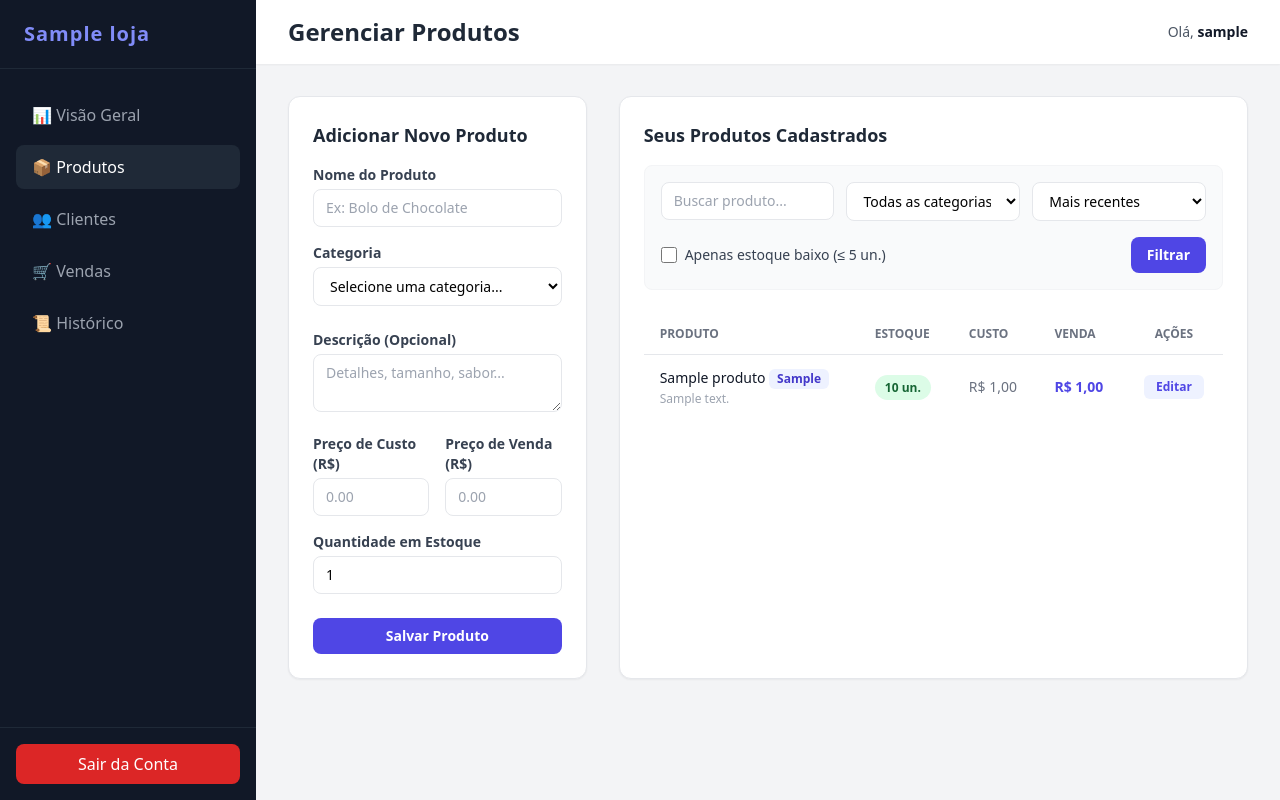
After one commit to Irlamfernandes/projeto_saas, a Django app: page /dashboard/produtos/ in a window 1280 px wide. The commit adds this page. Run offline with Django 5.2, Linux system fonts and the light colour scheme; a user stored in the database is signed in; tables that the repository leaves empty hold one stand-in row (values such as "Sample post"); some libraries are stand-ins or nearby versions.

Commit message:
Adiciona modal de edição de produtos, view e rota correspondente

```diff
--- a/config/settings.py
+++ b/config/settings.py
@@ -38,6 +38,7 @@ INSTALLED_APPS = [
     'django.contrib.messages',
     'django.contrib.staticfiles',
     'infrastructure.apps.InfrastructureConfig',
+    'interfaces'
 ]
 
 MIDDLEWARE = [
--- a/config/urls.py
+++ b/config/urls.py
@@ -2,13 +2,18 @@ from django.contrib import admin
 from django.urls import path
 from django.shortcuts import redirect
 from django.contrib.auth.views import LogoutView
-from interfaces.views import login_view, dashboard_view, alterar_senha_view
-
+from interfaces.views import (
+    login_view, dashboard_view, alterar_senha_view, produtos_view,
+    produto_editar_view
+)
 urlpatterns = [
-    path('', lambda request: redirect('login', permanent=False)), # Redireciona a raiz para o login
+    path('', lambda request: redirect('login', permanent=False)),
     path('admin/', admin.site.urls),
     path('login/', login_view, name='login'),
     path('dashboard/', dashboard_view, name='dashboard'),
-    path('alterar-senha/', alterar_senha_view, name='alterar_senha'), # <-- ADICIONE ESTA LINHA
+    path('alterar-senha/', alterar_senha_view, name='alterar_senha'),
     path('logout/', LogoutView.as_view(next_page='login'), name='logout'),
+
+    path('dashboard/produtos/', produtos_view, name='produtos'),
+    path('produtos/editar/<int:pk>/', produto_editar_view, name='editar_produto'),
 ]
--- a/infrastructure/models/__init__.py
+++ b/infrastructure/models/__init__.py
@@ -1,2 +1,3 @@
 from .loja_model import LojaModel
 from .usuario_model import UsuarioModel
+from .produto import Produto
--- /dev/null
+++ b/interfaces/templates/interfaces/base.html
@@ -0,0 +1,77 @@
+<!DOCTYPE html>
+<html lang="pt-br">
+<head>
+    <meta charset="UTF-8">
+    <meta name="viewport" content="width=device-width, initial-scale=1.0">
+    <title>{% block title %}SaaS de Gestão{% endblock %}</title>
+    <script src="https://cdn.tailwindcss.com"></script>
+</head>
+<body class="bg-gray-100 font-sans antialiased">
+
+    <div class="flex h-screen overflow-hidden">
+
+        <!-- Sidebar / Menu Lateral -->
+        <aside class="w-64 bg-gray-900 text-white flex flex-col justify-between hidden md:flex">
+            <div>
+                <!-- Logo / Título Dinâmico -->
+                <div class="px-6 py-5 border-b border-gray-800">
+                    <a href="{% url 'dashboard' %}" class="text-xl font-bold tracking-wider text-indigo-400">
+                        {{ request.user.loja.nome_loja|default:"Minha Loja" }}
+                    </a>
+                </div>
+
+                <!-- Links de Navegação -->
+                <nav class="mt-6 px-4 space-y-2">
+                    <a href="{% url 'dashboard' %}" class="flex items-center px-4 py-2.5 {% if request.resolver_match.url_name == 'dashboard' %}bg-gray-800 text-white{% else %}text-gray-400 hover:bg-gray-800 hover:text-white{% endif %} rounded-lg font-medium transition">
+                        📊 Visão Geral
+                    </a>
+                    <!-- Links futuros que vamos implementar -->
+                    <a href="{% url 'produtos' %}" class="flex items-center px-4 py-2.5 {% if request.resolver_match.url_name == 'produtos' %}bg-gray-800 text-white{% else %}text-gray-400 hover:bg-gray-800 hover:text-white{% endif %} rounded-lg transition font-medium">
+                        📦 Produtos
+                    </a>
+                    <a href="#" class="flex items-center px-4 py-2.5 text-gray-400 hover:bg-gray-800 hover:text-white rounded-lg transition font-medium">
+                        👥 Clientes
+                    </a>
+                    <a href="#" class="flex items-center px-4 py-2.5 text-gray-400 hover:bg-gray-800 hover:text-white rounded-lg transition font-medium">
+                        🛒 Vendas
+                    </a>
+                    <a href="#" class="flex items-center px-4 py-2.5 text-gray-400 hover:bg-gray-800 hover:text-white rounded-lg transition font-medium">
+                        📜 Histórico
+                    </a>
+                </nav>
+            </div>
+
+            <!-- Rodapé da Sidebar (Logout) -->
+            <div class="p-4 border-t border-gray-800">
+                <form action="{% url 'logout' %}" method="POST">
+                    {% csrf_token %}
+                    <button type="submit" class="w-full flex items-center justify-center bg-red-600 hover:bg-red-700 text-white px-4 py-2 rounded-lg transition font-medium">
+                        Sair da Conta
+                    </button>
+                </form>
+            </div>
+        </aside>
+
+        <!-- Conteúdo Principal -->
+        <div class="flex-1 flex flex-col overflow-y-auto">
+
+            <!-- Topbar / Cabeçalho -->
+            <header class="bg-white shadow-sm px-8 py-4 flex justify-between items-center">
+                <h2 class="text-2xl font-bold text-gray-800">{% block header_title %}Painel{% endblock %}</h2>
+                <div class="flex items-center space-x-4">
+                    <span class="text-sm font-medium text-gray-600">Olá, <strong class="text-gray-900">{{ request.user.username }}</strong></span>
+                </div>
+            </header>
+
+            <!-- Área de Conteúdo Dinâmico -->
+            <main class="p-8">
+                {% block content %}
+                {% endblock %}
+            </main>
+
+        </div>
+
+    </div>
+
+</body>
+</html>
--- /dev/null
+++ b/interfaces/templates/interfaces/produtos.html
@@ -0,0 +1,271 @@
+{% extends 'interfaces/base.html' %}
+
+{% block title %}Produtos - Gestão{% endblock %}
+
+{% block header_title %}Gerenciar Produtos{% endblock %}
+
+{% block content %}
+<div class="grid grid-cols-1 lg:grid-cols-3 gap-8">
+
+    <!-- Coluna da Esquerda: Formulário de Cadastro Rápido -->
+    <div class="bg-white p-6 rounded-xl shadow-sm border border-gray-200 h-fit">
+        <h3 class="text-lg font-bold text-gray-800 mb-4">Adicionar Novo Produto</h3>
+
+        <form method="POST">
+            {% csrf_token %}
+            <div class="mb-4">
+                <label class="block text-gray-700 text-sm font-semibold mb-1">Nome do Produto</label>
+                <input type="text" name="nome" required placeholder="Ex: Bolo de Chocolate" class="w-full px-3 py-2 border rounded-lg focus:outline-none focus:ring-2 focus:ring-indigo-500 text-sm">
+            </div>
+
+            <!-- CAMPO DE CATEGORIA COM SELECT TRADICIONAL + OPÇÃO DE DIGITAR NOVO -->
+            <div class="mb-4">
+                <label class="block text-gray-700 text-sm font-semibold mb-1">Categoria</label>
+
+                <select id="select-categoria" class="w-full px-3 py-2 border rounded-lg focus:outline-none focus:ring-2 focus:ring-indigo-500 text-sm bg-white mb-2" onchange="tratarMudancaCategoria(this)">
+                    <option value="">Selecione uma categoria...</option>
+                    {% for cat in categorias_existentes %}
+                        <option value="{{ cat }}">{{ cat }}</option>
+                    {% endfor %}
+                    <option value="__novo__">➕ Digitar nova categoria...</option>
+                </select>
+
+                <input type="text" id="input-nova-categoria" name="categoria" placeholder="Digite o nome da nova categoria..." class="w-full px-3 py-2 border rounded-lg focus:outline-none focus:ring-2 focus:ring-indigo-500 text-sm hidden">
+
+                <script>
+                    function tratarMudancaCategoria(select) {
+                        const inputNova = document.getElementById('input-nova-categoria');
+                        if (select.value === '__novo__') {
+                            select.removeAttribute('name');
+                            inputNova.classList.remove('hidden');
+                            inputNova.setAttribute('required', 'true');
+                            inputNova.focus();
+                        } else {
+                            select.setAttribute('name', 'categoria');
+                            inputNova.classList.remove('required');
+                            inputNova.classList.add('hidden');
+                            inputNova.value = '';
+                        }
+                    }
+
+                    window.addEventListener('DOMContentLoaded', () => {
+                        const select = document.getElementById('select-categoria');
+                        if (select.options.length <= 2) {
+                            select.value = '__novo__';
+                            tratarMudancaCategoria(select);
+                        }
+                    });
+                </script>
+            </div>
+
+            <div class="mb-4">
+                <label class="block text-gray-700 text-sm font-semibold mb-1">Descrição (Opcional)</label>
+                <textarea name="descricao" rows="2" placeholder="Detalhes, tamanho, sabor..." class="w-full px-3 py-2 border rounded-lg focus:outline-none focus:ring-2 focus:ring-indigo-500 text-sm"></textarea>
+            </div>
+
+            <div class="grid grid-cols-2 gap-4 mb-4">
+                <div>
+                    <label class="block text-gray-700 text-sm font-semibold mb-1">Preço de Custo (R$)</label>
+                    <input type="number" step="0.01" name="preco_custo" placeholder="0.00" class="w-full px-3 py-2 border rounded-lg focus:outline-none focus:ring-2 focus:ring-indigo-500 text-sm">
+                </div>
+                <div>
+                    <label class="block text-gray-700 text-sm font-semibold mb-1">Preço de Venda (R$)</label>
+                    <input type="number" step="0.01" name="preco_venda" required placeholder="0.00" class="w-full px-3 py-2 border rounded-lg focus:outline-none focus:ring-2 focus:ring-indigo-500 text-sm">
+                </div>
+            </div>
+
+            <div class="mb-6">
+                <label class="block text-gray-700 text-sm font-semibold mb-1">Quantidade em Estoque</label>
+                <input type="number" name="quantidade_estoque" value="1" min="0" required class="w-full px-3 py-2 border rounded-lg focus:outline-none focus:ring-2 focus:ring-indigo-500 text-sm">
+            </div>
+
+            <button type="submit" class="w-full bg-indigo-600 hover:bg-indigo-700 text-white font-bold py-2 px-4 rounded-lg transition text-sm">
+                Salvar Produto
+            </button>
+        </form>
+    </div>
+
+    <!-- Coluna da Direita: Tabela de Produtos Cadastrados com Filtros -->
+    <div class="lg:col-span-2 bg-white p-6 rounded-xl shadow-sm border border-gray-200">
+        <h3 class="text-lg font-bold text-gray-800 mb-4">Seus Produtos Cadastrados</h3>
+
+        <!-- BARRA DE FILTROS E ORDENAÇÃO -->
+        <form method="GET" class="space-y-3 mb-6 bg-gray-50 p-4 rounded-lg border border-gray-100">
+            <div class="grid grid-cols-1 sm:grid-cols-3 gap-3">
+                <div>
+                    <input type="text" name="q" value="{{ filtro_busca }}" placeholder="Buscar produto..." class="w-full px-3 py-2 border rounded-lg bg-white text-sm focus:outline-none focus:ring-2 focus:ring-indigo-500">
+                </div>
+
+                <div>
+                    <select name="categoria" class="w-full px-3 py-2 border rounded-lg bg-white text-sm focus:outline-none focus:ring-2 focus:ring-indigo-500">
+                        <option value="">Todas as categorias</option>
+                        {% for cat in categorias_existentes %}
+                            <option value="{{ cat }}" {% if filtro_categoria == cat %}selected{% endif %}>{{ cat }}</option>
+                        {% endfor %}
+                    </select>
+                </div>
+
+                <div>
+                    <select name="ordem" class="w-full px-3 py-2 border rounded-lg bg-white text-sm focus:outline-none focus:ring-2 focus:ring-indigo-500">
+                        <option value="-data_criacao" {% if filtro_ordem == '-data_criacao' %}selected{% endif %}>Mais recentes</option>
+                        <option value="nome" {% if filtro_ordem == 'nome' %}selected{% endif %}>Nome (A-Z)</option>
+                        <option value="preco_venda" {% if filtro_ordem == 'preco_venda' %}selected{% endif %}>Menor Preço</option>
+                        <option value="-preco_venda" {% if filtro_ordem == '-preco_venda' %}selected{% endif %}>Maior Preço</option>
+                        <option value="quantidade_estoque" {% if filtro_ordem == 'quantidade_estoque' %}selected{% endif %}>Menor Estoque</option>
+                        <option value="-quantidade_estoque" {% if filtro_ordem == '-quantidade_estoque' %}selected{% endif %}>Maior Estoque</option>
+                    </select>
+                </div>
+            </div>
+
+            <div class="flex flex-wrap items-center justify-between pt-1">
+                <label class="flex items-center space-x-2 text-sm text-gray-700 cursor-pointer">
+                    <input type="checkbox" name="baixo_estoque" value="1" {% if filtro_baixo_estoque %}checked{% endif %} class="rounded border-gray-300 text-indigo-600 focus:ring-indigo-500 w-4 h-4">
+                    <span>Apenas estoque baixo (≤ 5 un.)</span>
+                </label>
+
+                <div class="flex gap-2">
+                    {% if filtro_busca or filtro_categoria or filtro_baixo_estoque or filtro_ordem != '-data_criacao' %}
+                    <a href="{% url 'produtos' %}" class="bg-gray-200 hover:bg-gray-300 text-gray-700 px-3 py-2 rounded-lg text-sm transition font-semibold text-center">
+                        Limpar Filtros
+                    </a>
+                    {% endif %}
+                    <button type="submit" class="bg-indigo-600 hover:bg-indigo-700 text-white px-4 py-2 rounded-lg text-sm transition font-semibold">
+                        Filtrar
+                    </button>
+                </div>
+            </div>
+        </form>
+
+        <div class="overflow-x-auto">
+            <table class="w-full text-left border-collapse">
+                <thead>
+                    <tr class="border-b border-gray-200 text-gray-500 text-xs uppercase font-semibold">
+                        <th class="py-3 px-4">Produto</th>
+                        <th class="py-3 px-4">Estoque</th>
+                        <th class="py-3 px-4">Custo</th>
+                        <th class="py-3 px-4">Venda</th>
+                        <th class="py-3 px-4 text-center">Ações</th>
+                    </tr>
+                </thead>
+                <tbody class="divide-y divide-gray-100 text-sm text-gray-700">
+                    {% for produto in produtos %}
+                    <tr class="hover:bg-gray-50 transition">
+                        <td class="py-3 px-4 font-medium text-gray-900">
+                            {{ produto.nome }}
+                            {% if produto.categoria %}
+                            <span class="inline-block bg-indigo-50 text-indigo-700 text-xs font-semibold px-2 py-0.5 rounded-md mt-0.5">
+                                {{ produto.categoria }}
+                            </span>
+                            {% endif %}
+                            {% if produto.descricao %}
+                            <span class="block text-xs text-gray-400 font-normal mt-0.5">{{ produto.descricao }}</span>
+                            {% endif %}
+                        </td>
+                        <td class="py-3 px-4">
+                            <span class="px-2.5 py-1 rounded-full text-xs font-semibold {% if produto.quantidade_estoque > 5 %}bg-green-100 text-green-800{% else %}bg-yellow-100 text-yellow-800{% endif %}">
+                                {{ produto.quantidade_estoque }} un.
+                            </span>
+                        </td>
+                        <td class="py-3 px-4 text-gray-500">R$ {{ produto.preco_custo }}</td>
+                        <td class="py-3 px-4 font-bold text-indigo-600">R$ {{ produto.preco_venda }}</td>
+                        <td class="py-3 px-4 text-center">
+                            <button type="button"
+                                    onclick="abrirModalEdicao('{{ produto.id }}', '{{ produto.nome|escapejs }}', '{{ produto.categoria|default:''|escapejs }}', '{{ produto.descricao|default:''|escapejs }}', '{{ produto.preco_custo|default:0|stringformat:'.2f' }}', '{{ produto.preco_venda|stringformat:'.2f' }}', '{{ produto.quantidade_estoque }}')"
+                                    class="text-indigo-600 hover:text-indigo-900 bg-indigo-50 hover:bg-indigo-100 px-3 py-1 rounded-md text-xs font-semibold transition">
+                                Editar
+                            </button>
+                        </td>
+                    </tr>
+                    {% empty %}
+                    <tr>
+                        <td colspan="5" class="text-center py-8 text-gray-400">
+                            Nenhum produto encontrado com os filtros informados.
+                        </td>
+                    </tr>
+                    {% endfor %}
+                </tbody>
+            </table>
+        </div>
+    </div>
+
+</div>
+
+<!-- MODAL DE EDIÇÃO FLUTUANTE -->
+<div id="modal-edicao" class="fixed inset-0 bg-black bg-opacity-50 hidden items-center justify-center z-50 p-4">
+    <div class="bg-white p-6 rounded-xl shadow-lg border border-gray-200 max-w-lg w-full">
+        <div class="flex justify-between items-center mb-4">
+            <h3 class="text-lg font-bold text-gray-800">Editar Produto</h3>
+            <button type="button" onclick="fecharModalEdicao()" class="text-gray-400 hover:text-gray-600 font-bold text-lg">&times;</button>
+        </div>
+
+        <form id="form-edicao" method="POST">
+            {% csrf_token %}
+
+            <div class="mb-4">
+                <label class="block text-gray-700 text-sm font-semibold mb-1">Nome do Produto</label>
+                <input type="text" id="edit-nome" name="nome" required class="w-full px-3 py-2 border rounded-lg focus:outline-none focus:ring-2 focus:ring-indigo-500 text-sm">
+            </div>
+
+            <div class="mb-4">
+                <label class="block text-gray-700 text-sm font-semibold mb-1">Categoria</label>
+                <input type="text" id="edit-categoria" name="categoria" placeholder="Ex: Roupas, Doces..." class="w-full px-3 py-2 border rounded-lg focus:outline-none focus:ring-2 focus:ring-indigo-500 text-sm">
+            </div>
+
+            <div class="mb-4">
+                <label class="block text-gray-700 text-sm font-semibold mb-1">Descrição (Opcional)</label>
+                <textarea id="edit-descricao" name="descricao" rows="2" class="w-full px-3 py-2 border rounded-lg focus:outline-none focus:ring-2 focus:ring-indigo-500 text-sm"></textarea>
+            </div>
+
+            <div class="grid grid-cols-2 gap-4 mb-4">
+                <div>
+                    <label class="block text-gray-700 text-sm font-semibold mb-1">Preço de Custo (R$)</label>
+                    <input type="number" step="0.01" id="edit-preco-custo" name="preco_custo" class="w-full px-3 py-2 border rounded-lg focus:outline-none focus:ring-2 focus:ring-indigo-500 text-sm">
+                </div>
+                <div>
+                    <label class="block text-gray-700 text-sm font-semibold mb-1">Preço de Venda (R$)</label>
+                    <input type="number" step="0.01" id="edit-preco-venda" name="preco_venda" required class="w-full px-3 py-2 border rounded-lg focus:outline-none focus:ring-2 focus:ring-indigo-500 text-sm">
+                </div>
+            </div>
+
+            <div class="mb-6">
+                <label class="block text-gray-700 text-sm font-semibold mb-1">Quantidade em Estoque</label>
+                <input type="number" id="edit-estoque" name="quantidade_estoque" min="0" required class="w-full px-3 py-2 border rounded-lg focus:outline-none focus:ring-2 focus:ring-indigo-500 text-sm">
+            </div>
+
+            <div class="flex items-center gap-3">
+                <button type="button" onclick="fecharModalEdicao()" class="w-1/2 bg-gray-200 hover:bg-gray-300 text-gray-700 font-bold py-2 px-4 rounded-lg transition text-center text-sm">
+                    Cancelar
+                </button>
+                <button type="submit" class="w-1/2 bg-indigo-600 hover:bg-indigo-700 text-white font-bold py-2 px-4 rounded-lg transition text-sm">
+                    Salvar Alterações
+                </button>
+            </div>
+        </form>
+    </div>
+</div>
+
+<script>
+    function abrirModalEdicao(id, nome, categoria, descricao, precoCusto, precoVenda, estoque) {
+        const modal = document.getElementById('modal-edicao');
+        const form = document.getElementById('form-edicao');
+
+        form.action = `/produtos/editar/${id}/`;
+
+        document.getElementById('edit-nome').value = nome;
+        document.getElementById('edit-categoria').value = categoria;
+        document.getElementById('edit-descricao').value = descricao;
+        document.getElementById('edit-preco-custo').value = precoCusto;
+        document.getElementById('edit-preco-venda').value = precoVenda;
+        document.getElementById('edit-estoque').value = estoque;
+
+        modal.classList.remove('hidden');
+        modal.classList.add('flex');
+    }
+
+    function fecharModalEdicao() {
+        const modal = document.getElementById('modal-edicao');
+        modal.classList.remove('flex');
+        modal.classList.add('hidden');
+    }
+</script>
+{% endblock %}
--- a/interfaces/views/__init__.py
+++ b/interfaces/views/__init__.py
@@ -1,3 +1,5 @@
 from .login_view import login_view
 from .dashboard_view import dashboard_view
 from .alterar_senha_view import alterar_senha_view
+from .produtos_view import produtos_view
+from .produto_editar_view import produto_editar_view
--- /dev/null
+++ b/interfaces/views/produtos_view.py
@@ -0,0 +1,65 @@
+from django.shortcuts import render, redirect
+from django.contrib.auth.decorators import login_required
+from infrastructure.models.produto import Produto
+
+@login_required
+def produtos_view(request):
+    loja_usuario = request.user.loja
+
+    produtos = Produto.objects.filter(loja=loja_usuario)
+
+    # --- CAPTURANDO PARÂMETROS DE FILTRO E ORDENAÇÃO ---
+    busca = request.GET.get('q', '').strip()
+    categoria_filtro = request.GET.get('categoria', '').strip()
+    ordenacao = request.GET.get('ordem', '-data_criacao')
+    baixo_estoque = request.GET.get('baixo_estoque')
+
+    # Aplicando filtro de busca por nome
+    if busca:
+        produtos = produtos.filter(nome__icontains=busca)
+
+    # Aplicando filtro por categoria
+    if categoria_filtro:
+        produtos = produtos.filter(categoria=categoria_filtro)
+
+    # Aplicando filtro de estoque baixo (<= 5 unidades)
+    if baixo_estoque:
+        produtos = produtos.filter(quantidade_estoque__lte=5)
+
+    # Aplicando ordenação
+    if ordenacao in ['nome', '-nome', 'preco_venda', '-preco_venda', 'quantidade_estoque', '-quantidade_estoque', '-data_criacao']:
+        produtos = produtos.order_by(ordenacao)
+    else:
+        produtos = produtos.order_by('-data_criacao')
+
+    if request.method == 'POST':
+        nome = request.POST.get('nome')
+        categoria = request.POST.get('categoria')
+        descricao = request.POST.get('descricao')
+        preco_custo = request.POST.get('preco_custo') or 0
+        preco_venda = request.POST.get('preco_venda')
+        quantidade_estoque = request.POST.get('quantidade_estoque') or 0
+
+        Produto.objects.create(
+            loja=loja_usuario,
+            nome=nome,
+            categoria=categoria,
+            descricao=descricao,
+            preco_custo=preco_custo,
+            preco_venda=preco_venda,
+            quantidade_estoque=quantidade_estoque
+        )
+        return redirect('produtos')
+
+    categorias_qs = Produto.objects.filter(loja=loja_usuario).exclude(categoria__isnull=True).exclude(categoria__exact='').values_list('categoria', flat=True).distinct()
+    categorias_existentes = list(categorias_qs)
+
+    context = {
+        'produtos': produtos,
+        'categorias_existentes': categorias_existentes,
+        'filtro_busca': busca,
+        'filtro_categoria': categoria_filtro,
+        'filtro_ordem': ordenacao,
+        'filtro_baixo_estoque': baixo_estoque,
+    }
+    return render(request, 'interfaces/produtos.html', context)
```
Also changed, not shown: infrastructure/models/produto.py (added, +17 -0 lines), interfaces/templates/interfaces/dashboard.html (+27 -20 lines), interfaces/views/dashboard_view.py (+9 -1 lines), interfaces/views/produto_editar_view.py (added, +22 -0 lines), infrastructure/migrations/0002_produto.py (added), infrastructure/migrations/0003_produto_categoria.py (added).
